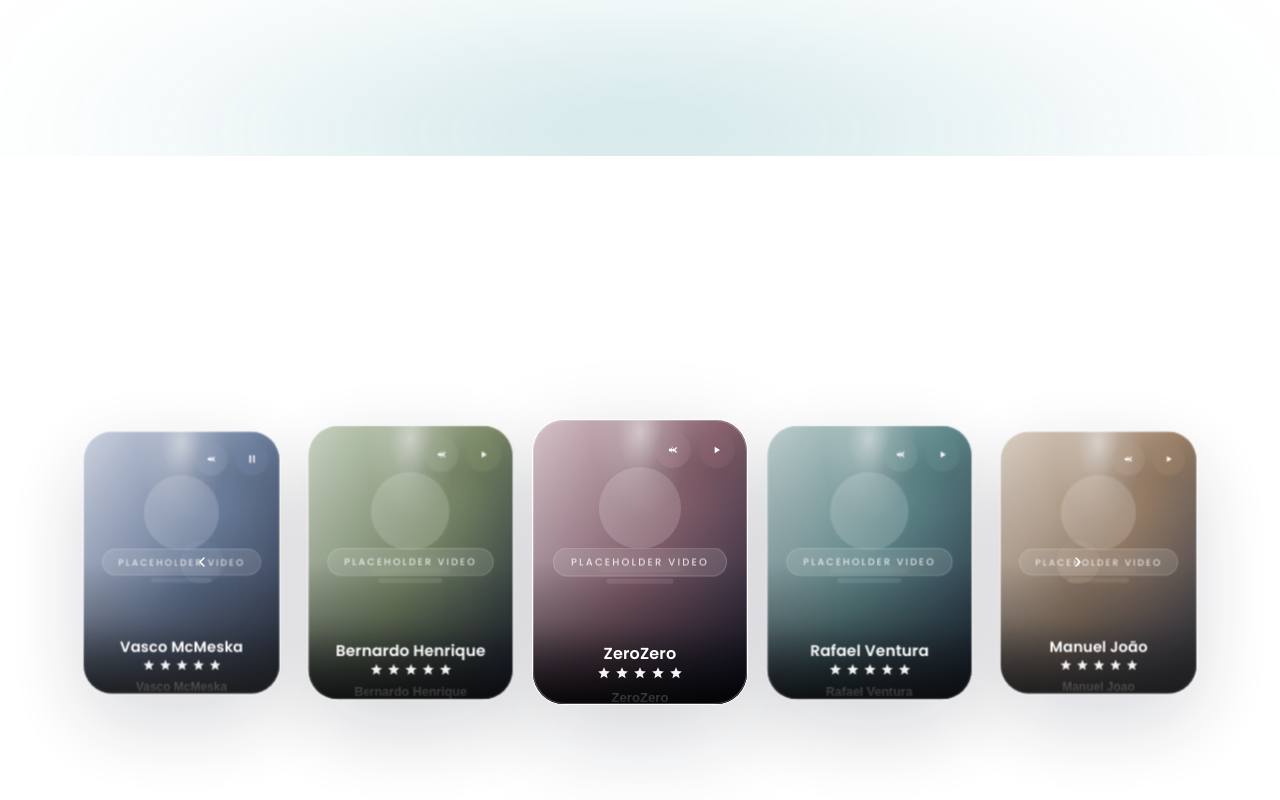
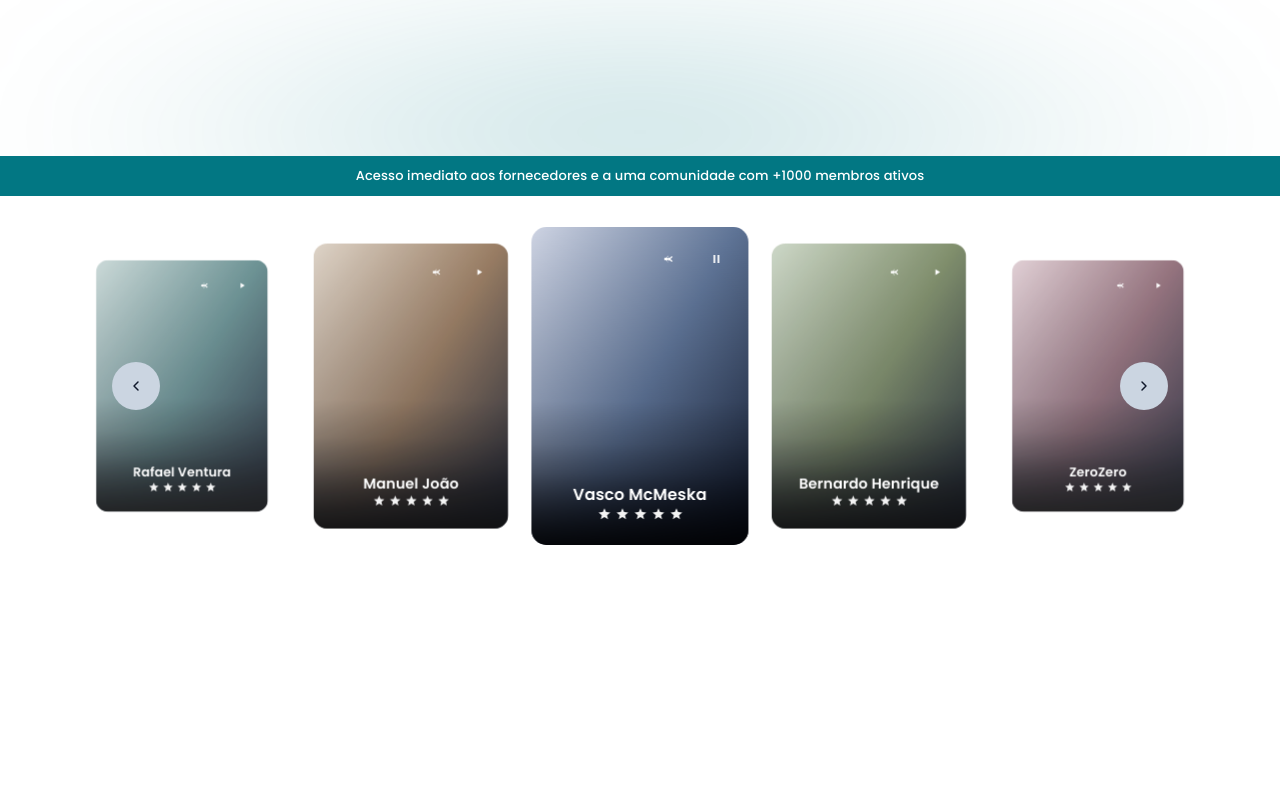
Before and after one commit to henriqueffazendeiro/resell, a Next.js app: page / in a window 1280 px wide. Shown: the part 644-1444 px from the top of the page. After the commit the page ends 1220 px from the top, so only its background shows below. Built offline with nearby package versions, Linux system fonts and the light colour scheme.

Commit message:
Adjust social proof cards and add info bar

```diff
--- a/app/page.js
+++ b/app/page.js
@@ -5,6 +5,11 @@ export default function HomePage() {
   return (
     <>
       <Hero />
+      <section className="flex h-10 w-full items-center justify-center bg-brand px-4">
+        <p className="text-center text-[13px] font-medium tracking-[0.01em] text-white">
+          Acesso imediato aos fornecedores e a uma comunidade com +1000 membros ativos
+        </p>
+      </section>
       <SocialProof />
     </>
   );
--- a/sections/SocialProof.js
+++ b/sections/SocialProof.js
@@ -10,8 +10,16 @@ import { Swiper, SwiperSlide } from "swiper/react";
 
 import { Container } from "@/components/ui/container";
 
-const SCALE_STEPS = [1, 0.96, 0.92];
-const OPACITY_STEPS = [1, 0.96, 0.9];
+const SCALE_STEPS = [1, 0.8965, 0.791, 0.687, 0.582];
+const OPACITY_STEPS = [1, 0.94, 0.88, 0.8, 0.72];
+
+function getCardScale(distance) {
+  return SCALE_STEPS[Math.min(distance, SCALE_STEPS.length - 1)];
+}
+
+function getCardOpacity(distance) {
+  return OPACITY_STEPS[Math.min(distance, OPACITY_STEPS.length - 1)];
+}
 
 function createPosterDataUri(name, accentColor, baseColor) {
   const svg = `
@@ -22,11 +30,6 @@ function createPosterDataUri(name, accentColor, baseColor) {
           <stop offset="52%" stop-color="${accentColor}" />
           <stop offset="100%" stop-color="#0f172a" />
         </linearGradient>
-        <radialGradient id="glow" cx="50%" cy="16%" r="38%">
-          <stop offset="0%" stop-color="rgba(255,255,255,0.58)" />
-          <stop offset="28%" stop-color="rgba(255,255,255,0.16)" />
-          <stop offset="60%" stop-color="rgba(255,255,255,0)" />
-        </radialGradient>
         <linearGradient id="shade" x1="0" y1="0" x2="0" y2="1">
           <stop offset="0%" stop-color="rgba(15,23,42,0.03)" />
           <stop offset="65%" stop-color="rgba(15,23,42,0.18)" />
@@ -34,12 +37,7 @@ function createPosterDataUri(name, accentColor, baseColor) {
         </linearGradient>
       </defs>
       <rect width="720" height="1280" rx="56" fill="url(#bg)" />
-      <rect width="720" height="1280" rx="56" fill="url(#glow)" />
       <rect width="720" height="1280" rx="56" fill="url(#shade)" />
-      <circle cx="360" cy="458" r="138" fill="rgba(255,255,255,0.16)" />
-      <rect x="220" y="650" width="280" height="24" rx="12" fill="rgba(255,255,255,0.15)" />
-      <rect x="248" y="696" width="224" height="18" rx="9" fill="rgba(255,255,255,0.11)" />
-      <text x="360" y="1112" text-anchor="middle" fill="white" font-family="Poppins, Arial, sans-serif" font-size="44" font-weight="600">${name}</text>
     </svg>
   `;
 
@@ -106,9 +104,9 @@ function applySlideStyles(swiper) {
   }
 
   swiper.slides.forEach((slideEl) => {
-    const progress = Math.min(2, Math.round(Math.abs(slideEl.progress)));
-    slideEl.style.setProperty("--card-scale", String(SCALE_STEPS[progress]));
-    slideEl.style.setProperty("--card-opacity", String(OPACITY_STEPS[progress]));
+    const distance = Math.round(Math.abs(slideEl.progress));
+    slideEl.style.setProperty("--card-scale", String(getCardScale(distance)));
+    slideEl.style.setProperty("--card-opacity", String(getCardOpacity(distance)));
   });
 }
 
@@ -170,18 +168,19 @@ function StarRow({ rating }) {
 }
 
 function SocialProofCard({ item, distance, isActive, onToggleMute, onTogglePlay, registerVideo }) {
-  const cardScale = SCALE_STEPS[Math.min(distance, 2)];
-  const cardOpacity = OPACITY_STEPS[Math.min(distance, 2)];
+  const cardScale = getCardScale(distance);
+  const cardOpacity = getCardOpacity(distance);
 
   return (
     <article
-      className="social-proof-card-shell relative mx-auto aspect-[3/4] w-full max-w-[228px] sm:max-w-[238px] lg:max-w-[248px]"
+      className="social-proof-card-shell relative mx-auto w-full"
       style={{
+        aspectRatio: "9.6 / 14",
         "--manual-card-scale": cardScale,
         "--manual-card-opacity": cardOpacity,
       }}
     >
-      <div className="relative h-full overflow-hidden rounded-[32px] border border-white/70 bg-white shadow-[0_30px_90px_rgba(15,23,42,0.18)]">
+      <div className="relative h-full overflow-hidden rounded-[16px] border border-white/70 bg-white">
         {item.videoSrc ? (
           <video
             ref={(node) => registerVideo(item.id, node)}
@@ -201,14 +200,12 @@ function SocialProofCard({ item, distance, isActive, onToggleMute, onTogglePlay,
         )}
 
         <div className="absolute inset-x-0 bottom-0 h-36 bg-gradient-to-t from-black/85 via-black/30 to-transparent" />
-        <div className="absolute inset-0 rounded-[32px] ring-1 ring-inset ring-white/12" />
-
         <div className="absolute right-3 top-3 flex items-center gap-2">
           <button
             type="button"
             aria-label={item.muted ? `Ativar som de ${item.name}` : `Silenciar ${item.name}`}
             onClick={() => onToggleMute(item.id)}
-            className="flex h-9 w-9 items-center justify-center rounded-full border border-white/28 bg-white/18 text-white shadow-[0_14px_32px_rgba(0,0,0,0.16)] backdrop-blur-md transition hover:bg-white/26"
+            className="flex h-10 w-10 items-center justify-center rounded-full border border-white/20 bg-slate-500/35 text-white transition hover:bg-slate-400/45"
           >
             <VolumeIcon muted={item.muted} />
           </button>
@@ -216,26 +213,16 @@ function SocialProofCard({ item, distance, isActive, onToggleMute, onTogglePlay,
             type="button"
             aria-label={item.playing ? `Pausar video de ${item.name}` : `Reproduzir video de ${item.name}`}
             onClick={() => onTogglePlay(item.id)}
-            className="flex h-9 w-9 items-center justify-center rounded-full border border-white/28 bg-white/18 text-white shadow-[0_14px_32px_rgba(0,0,0,0.16)] backdrop-blur-md transition hover:bg-white/26"
+            className="flex h-10 w-10 items-center justify-center rounded-full border border-white/20 bg-slate-500/35 text-white transition hover:bg-slate-400/45"
           >
             <PlayIcon playing={item.playing} />
           </button>
         </div>
 
-        {!item.videoSrc ? (
-          <div className="absolute inset-x-5 top-1/2 -translate-y-1/2 rounded-full border border-white/18 bg-white/12 px-4 py-1.5 text-center text-[10px] font-medium uppercase tracking-[0.22em] text-white/78 backdrop-blur-sm">
-            Placeholder video
-          </div>
-        ) : null}
-
         <div className="absolute inset-x-0 bottom-0 flex flex-col items-center px-4 pb-6 text-center">
           <p className="text-[16px] font-semibold tracking-[0.01em] text-white">{item.name}</p>
           <StarRow rating={item.rating} />
         </div>
-
-        {isActive ? (
-          <div className="pointer-events-none absolute inset-0 rounded-[32px] shadow-[inset_0_0_0_1px_rgba(255,255,255,0.16)]" />
-        ) : null}
       </div>
     </article>
   );
@@ -246,15 +233,15 @@ export default function SocialProof() {
   const [activeIndex, setActiveIndex] = useState(2);
   const swiperRef = useRef(null);
   const videoRefs = useRef({});
+  const slides = useMemo(() => [...items, ...items], [items]);
 
-  const activeItemId = items[activeIndex]?.id;
-
-  const orderedIds = useMemo(() => items.map((item) => item.id), [items]);
+  const activeSlide = slides[activeIndex];
+  const orderedIndexes = useMemo(() => slides.map((_, index) => index), [slides]);
 
   useEffect(() => {
-    orderedIds.forEach((id) => {
-      const video = videoRefs.current[id];
-      const item = items.find((entry) => entry.id === id);
+    orderedIndexes.forEach((index) => {
+      const video = videoRefs.current[index];
+      const item = slides[index];
 
       if (!video || !item) {
         return;
@@ -262,13 +249,13 @@ export default function SocialProof() {
 
       video.muted = item.muted;
 
-      if (id === activeItemId && item.playing) {
+      if (index === activeIndex && item.playing) {
         video.play().catch(() => {});
       } else {
         video.pause();
       }
     });
-  }, [activeItemId, items, orderedIds]);
+  }, [activeIndex, orderedIndexes, slides]);
 
   const toggleMute = (id) => {
     setItems((current) => current.map((item) => (item.id === id ? { ...item, muted: !item.muted } : item)));
@@ -287,15 +274,17 @@ export default function SocialProof() {
   };
 
   return (
-    <section className="relative flex min-h-screen w-full items-center justify-center overflow-hidden bg-white py-14 sm:py-16">
-      <Container className="relative flex w-full justify-center">
-        <div className="relative mx-auto flex w-full max-w-[1440px] justify-center px-4 sm:px-8 lg:px-10">
-          <div className="relative flex w-full max-w-[1280px] items-center justify-center">
+    <section className="relative flex w-full items-center justify-center overflow-hidden bg-white py-0">
+      <Container className="relative flex w-full max-w-none justify-center px-0">
+        <div className="relative mx-auto flex w-full max-w-[1560px] justify-center px-4 sm:px-8 lg:px-10">
+          <div className="relative flex w-full max-w-[1440px] items-center justify-center">
+            <div className="social-proof-frame relative mx-auto w-full max-w-[380px] sm:max-w-[713px] lg:max-w-[1195.8px]">
               <button
                 type="button"
                 aria-label="Ver testemunho anterior"
                 onClick={() => swiperRef.current?.slidePrev()}
-              className="absolute left-[7.5%] top-1/2 z-20 flex h-11 w-11 -translate-y-1/2 items-center justify-center rounded-full bg-[#111827]/92 text-white shadow-[0_18px_46px_rgba(15,23,42,0.22)] transition hover:scale-[1.03] hover:bg-black sm:left-[8.5%] lg:left-[9.5%]"
+                className="social-proof-arrow absolute top-1/2 z-30 flex h-12 w-12 -translate-y-1/2 cursor-pointer items-center justify-center rounded-full text-white transition-all duration-[250ms] ease-in-out hover:scale-[1.03]"
+                style={{ left: "40px" }}
               >
                 <ChevronIcon direction="left" />
               </button>
@@ -304,12 +293,13 @@ export default function SocialProof() {
                 type="button"
                 aria-label="Ver proximo testemunho"
                 onClick={() => swiperRef.current?.slideNext()}
-              className="absolute right-[7.5%] top-1/2 z-20 flex h-11 w-11 -translate-y-1/2 items-center justify-center rounded-full bg-[#111827]/92 text-white shadow-[0_18px_46px_rgba(15,23,42,0.22)] transition hover:scale-[1.03] hover:bg-black sm:right-[8.5%] lg:right-[9.5%]"
+                className="social-proof-arrow absolute top-1/2 z-30 flex h-12 w-12 -translate-y-1/2 cursor-pointer items-center justify-center rounded-full text-white transition-all duration-[250ms] ease-in-out hover:scale-[1.03]"
+                style={{ right: "40px" }}
               >
                 <ChevronIcon direction="right" />
               </button>
 
-            <div className="mx-auto w-full max-w-[1200px]">
+              <div className="social-proof-window mx-auto w-full overflow-hidden">
               <Swiper
                 modules={[EffectCoverflow]}
                 onSwiper={(swiper) => {
@@ -339,8 +329,8 @@ export default function SocialProof() {
                   slideShadows: false,
                 }}
                 centeredSlidesBounds
-                spaceBetween={8}
-                slidesPerView={1.25}
+                spaceBetween={10}
+                slidesPerView={1.5}
                 breakpoints={{
                   768: {
                     slidesPerView: 3,
@@ -351,21 +341,22 @@ export default function SocialProof() {
                     spaceBetween: 10,
                   },
                 }}
-                className="social-proof-swiper social-proof-stage !overflow-visible"
+                className="social-proof-swiper social-proof-stage"
               >
-                {items.map((item, index) => (
-                  <SwiperSlide key={item.id} className="!flex !h-auto items-center justify-center">
+                {slides.map((item, index) => (
+                  <SwiperSlide key={`${item.id}-${index}`} className="!flex !h-auto items-center justify-center">
                     <SocialProofCard
                       item={item}
-                      distance={getRelativeDistance(index, activeIndex, items.length)}
-                      isActive={item.id === activeItemId}
+                      distance={getRelativeDistance(index, activeIndex, slides.length)}
+                      isActive={index === activeIndex && item.id === activeSlide?.id}
                       onToggleMute={toggleMute}
                       onTogglePlay={togglePlay}
-                      registerVideo={registerVideo}
+                      registerVideo={(id, node) => registerVideo(index, node)}
                     />
                   </SwiperSlide>
                 ))}
               </Swiper>
+              </div>
             </div>
           </div>
         </div>
@@ -375,17 +366,38 @@ export default function SocialProof() {
         .social-proof-swiper {
           position: relative;
           display: block;
-          background: #ffffff;
-          overflow: visible;
+          background: transparent;
+          box-shadow: none;
+          overflow: hidden;
           z-index: 1;
           margin: 0 auto;
-          padding: 2rem 0;
+          padding: 0;
+        }
+
+        .social-proof-arrow {
+          background: #cbd5e1;
+          color: #0f172a;
+        }
+
+        .social-proof-arrow:hover {
+          background: #ffffff;
+          color: #cbd5e1;
+        }
+
+        .social-proof-frame,
+        .social-proof-window {
+          position: relative;
+          background: transparent;
+          box-shadow: none;
+          padding: 0;
         }
 
         .social-proof-stage {
           display: flex;
           align-items: center;
-          min-height: 620px;
+          background: transparent;
+          box-shadow: none;
+          min-height: 380px;
         }
 
         .social-proof-swiper .swiper-wrapper {
@@ -394,6 +406,8 @@ export default function SocialProof() {
           width: 100%;
           min-height: inherit;
           align-items: center;
+          background: transparent;
+          box-shadow: none;
           box-sizing: content-box;
           transition-property: transform;
         }
@@ -404,8 +418,8 @@ export default function SocialProof() {
           height: auto;
           min-height: inherit;
           flex-shrink: 0;
-          width: auto;
-          padding: 0 2px;
+          background: transparent;
+          box-shadow: none;
           align-items: center;
           justify-content: center;
           transition-property: transform;
@@ -429,19 +443,36 @@ export default function SocialProof() {
           display: none;
         }
 
+        .social-proof-frame::before,
+        .social-proof-frame::after,
+        .social-proof-window::before,
+        .social-proof-window::after,
+        .social-proof-swiper::before,
+        .social-proof-swiper::after {
+          content: none;
+        }
+
         @media (max-width: 1099px) {
+          .social-proof-window {
+            padding: 0;
+          }
+
           .social-proof-swiper {
-            padding: 1.5rem 0;
+            padding: 0;
           }
 
           .social-proof-stage {
-            min-height: 560px;
+            min-height: 340px;
           }
         }
 
         @media (max-width: 767px) {
+          .social-proof-window {
+            padding: 0;
+          }
+
           .social-proof-stage {
-            min-height: 500px;
+            min-height: 300px;
           }
         }
       `}</style>
```
Lines whose indentation alone changed are shown as unchanged.
